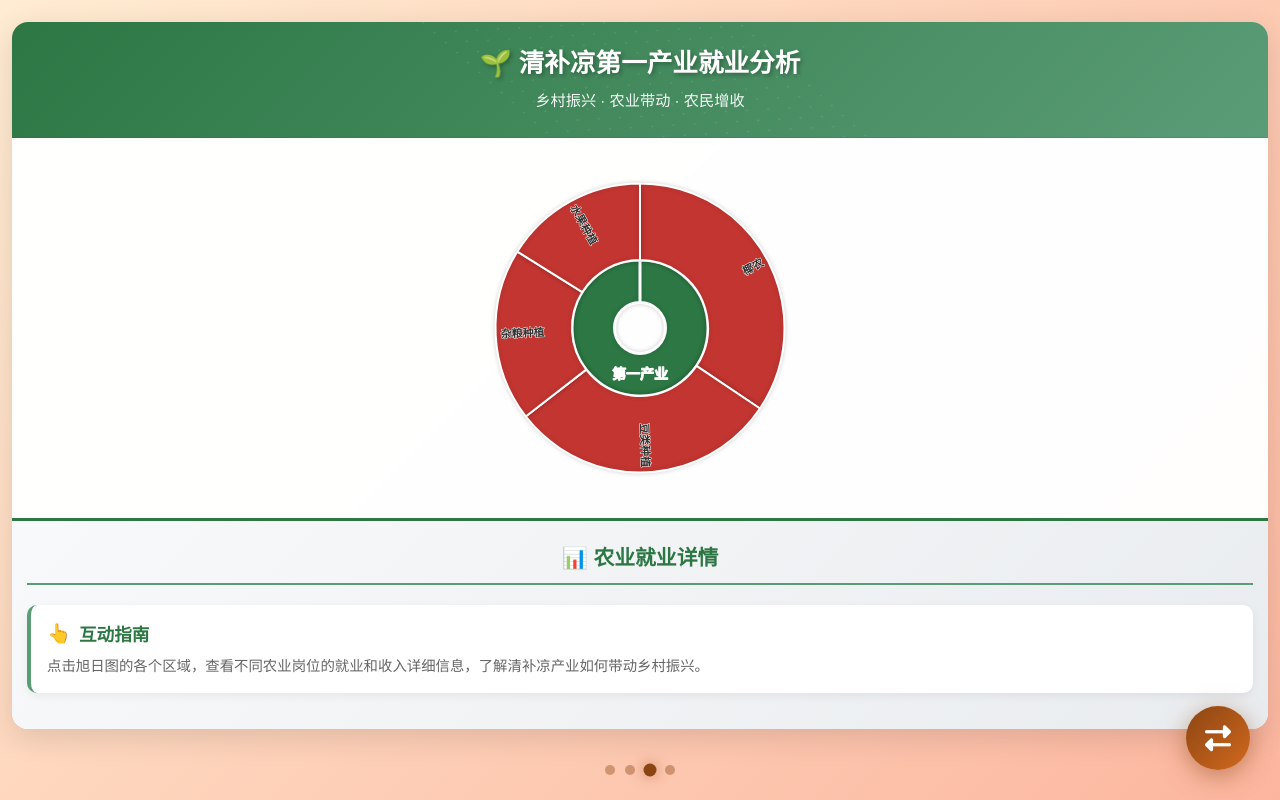
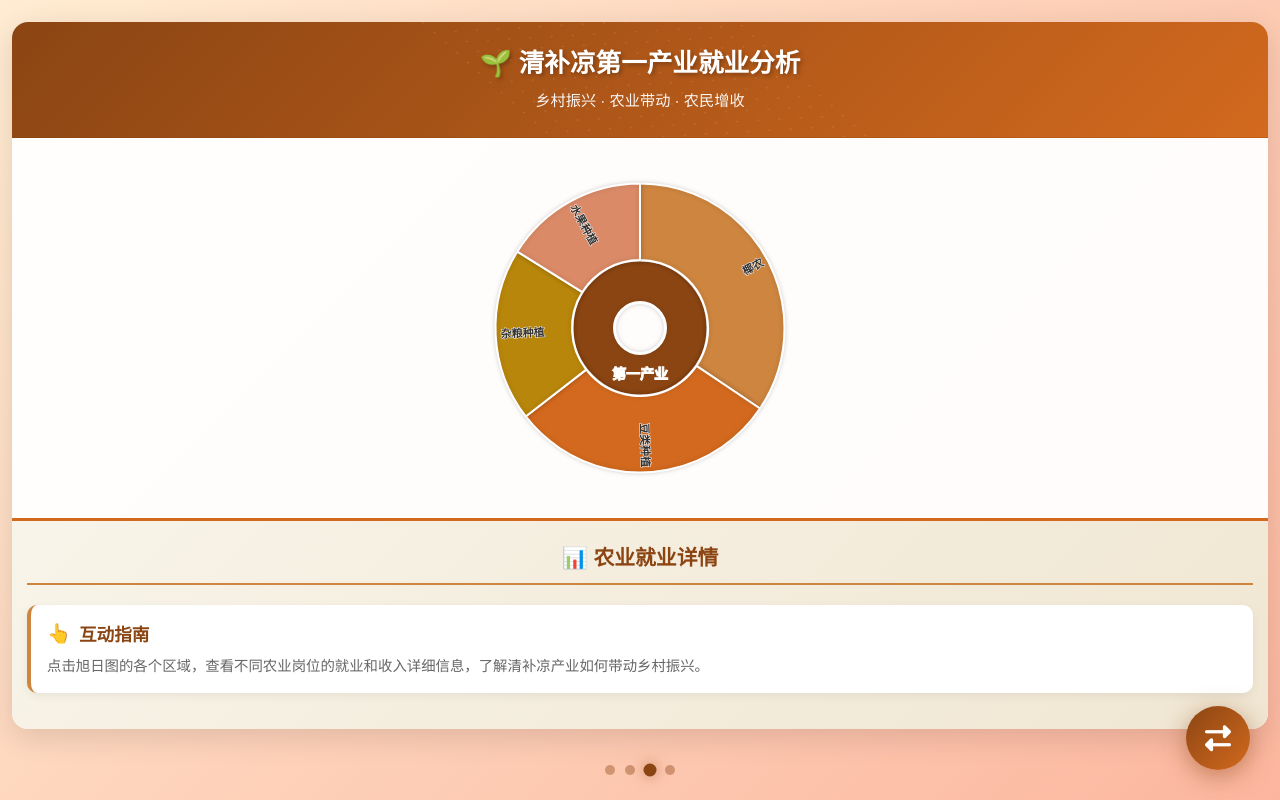
Before and after one commit to LingLi-h5/qingbuliang, a plain HTML site: page page/page3.html in a window 1280 px wide. Drawn offline with nearby package versions, Linux system fonts and the light colour scheme.

Commit message:
这里写你改了啥

```diff
--- a/page/page3.html
+++ b/page/page3.html
@@ -4,8 +4,7 @@
     <meta charset="UTF-8">
     <meta name="viewport" content="width=device-width, initial-scale=1.0, maximum-scale=1.0, user-scalable=no">
     <title>清补凉第一产业 - 乡村振兴就业分析</title>
-    <script src="../js/echarts.min.js"></script>
-    <link rel="stylesheet" href="../css/main.css">
+    <script src="https://cdn.jsdelivr.net/npm/echarts@5.4.3/dist/echarts.min.js"></script>
     <link rel="stylesheet" href="https://cdnjs.cloudflare.com/ajax/libs/font-awesome/6.4.0/css/all.min.css">
     <style>
         * {
@@ -31,7 +30,7 @@
         .container {
             width: 100%;
             max-width: 100%;
-            background: rgba(255, 255, 255, 0.98);
+            background: rgba(255, 255, 255, 0.95);
             border-radius: 16px;
             box-shadow: 0 8px 30px rgba(0, 0, 0, 0.12);
             overflow: hidden;
@@ -40,13 +39,13 @@
         }
 
         .header {
-            background: linear-gradient(135deg, #2c7744 0%, #5a9c76 100%);
+            background: linear-gradient(135deg, #8B4513 0%, #D2691E 100%);
             color: white;
             padding: 25px 20px;
             text-align: center;
             position: relative;
             overflow: hidden;
-            border-bottom: 1px solid rgba(44, 119, 68, 0.2);
+            border-bottom: 1px solid rgba(139, 69, 19, 0.2);
         }
 
         .header::before {
@@ -93,21 +92,22 @@
             height: 380px;
             padding: 20px 15px;
             min-height: 380px;
+            background: transparent;
         }
 
         .info-panel {
             width: 100%;
             padding: 20px 15px;
-            background: linear-gradient(135deg, #f8f9fa 0%, #e9ecef 100%);
-            border-top: 3px solid #2c7744;
+            background: linear-gradient(135deg, #f8f4e9 0%, #f0e6d2 100%);
+            border-top: 3px solid #D2691E;
         }
 
         .info-title {
             font-size: 1.3rem;
-            color: #2c7744;
+            color: #8B4513;
             margin-bottom: 20px;
             padding-bottom: 12px;
-            border-bottom: 2px solid #5a9c76;
+            border-bottom: 2px solid #CD853F;
             text-align: center;
             font-weight: 600;
         }
@@ -118,7 +118,7 @@
             background: white;
             border-radius: 10px;
             box-shadow: 0 3px 10px rgba(0, 0, 0, 0.06);
-            border-left: 4px solid #5a9c76;
+            border-left: 4px solid #CD853F;
             transition: all 0.3s ease;
         }
 
@@ -128,7 +128,7 @@
         }
 
         .detail-item h3 {
-            color: #2c7744;
+            color: #8B4513;
             font-size: 1.1rem;
             margin-bottom: 10px;
             display: flex;
@@ -139,7 +139,7 @@
 
         .income-bar {
             height: 10px;
-            background: #e9ecef;
+            background: #f5e8c8;
             border-radius: 5px;
             overflow: hidden;
             margin: 8px 0;
@@ -156,7 +156,7 @@
 
         .income-text {
             font-size: 0.9rem;
-            color: #495057;
+            color: #5a4a42;
             margin: 6px 0;
             display: flex;
             justify-content: space-between;
@@ -165,15 +165,15 @@
         }
 
         .highlight {
-            color: #f5222d;
+            color: #d46b08;
             font-weight: bold;
             font-size: 0.95rem;
         }
 
         .comparison {
-            color: #52c41a;
+            color: #d46b08;
             font-weight: bold;
-            background: rgba(82, 196, 26, 0.1);
+            background: rgba(212, 107, 8, 0.1);
             padding: 4px 8px;
             border-radius: 12px;
             font-size: 0.8rem;
@@ -185,7 +185,7 @@
             font-size: 1.2rem;
         }
 
-        /* 浮动操作按钮样式 - 与page6完全一致 */
+        /* 浮动操作按钮样式 */
         .fab-container {
             position: fixed;
             bottom: 30px;
@@ -443,7 +443,7 @@
         </div>
     </div>
 
-    <!-- 浮动操作按钮 - 与page6完全一致 -->
+    <!-- 浮动操作按钮 -->
     <div class="fab-container">
         <button class="fab-main" id="fabMain">
             <i class="fas fa-exchange-alt"></i>
@@ -464,7 +464,7 @@
     </div>
 
     <script>
-        // 浮动操作按钮功能 - 与page6完全一致
+        // 浮动操作按钮功能
         const fabMain = document.getElementById('fabMain');
         const fabMenu = document.getElementById('fabMenu');
 
@@ -500,7 +500,7 @@
         const agricultureData = {
             name: '第一产业',
             itemStyle: {
-                color: '#2c7744'
+                color: '#8B4513'
             },
             children: [
                 {
@@ -510,7 +510,8 @@
                     localRate: '95%',
                     detail: '主要负责椰子种植和采收，采用生态种植技术，工作地点主要在海南、广东等热带乡村地区。',
                     comparison: '较传统种植收入提升45%',
-                    icon: '🥥'
+                    icon: '🥥',
+                    itemStyle: { color: '#CD853F' }
                 },
                 {
                     name: '豆类种植',
@@ -519,7 +520,8 @@
                     localRate: '92%',
                     detail: '种植红豆、绿豆等核心原料，采用"公司+合作社+农户"模式，统一技术标准和收购。',
                     comparison: '较传统种植收入提升55%',
-                    icon: '🫘'
+                    icon: '🫘',
+                    itemStyle: { color: '#D2691E' }
                 },
                 {
                     name: '杂粮种植',
@@ -528,7 +530,8 @@
                     localRate: '90%',
                     detail: '种植薏米、西米等特色杂粮，产品附加值高，带动山区农民增收致富。',
                     comparison: '较传统种植收入提升60%',
-                    icon: '🌾'
+                    icon: '🌾',
+                    itemStyle: { color: '#B8860B' }
                 },
                 {
                     name: '水果种植',
@@ -537,19 +540,21 @@
                     localRate: '88%',
                     detail: '种植西瓜、菠萝、芒果等搭配水果，实现四季轮作，提高土地利用率。',
                     comparison: '较传统种植收入提升65%',
-                    icon: '🍉'
+                    icon: '🍉',
+                    itemStyle: { color: '#DA8A67' }
                 }
             ]
         };
 
         // 配置项 - 针对移动端优化
         const option = {
+            backgroundColor: 'transparent',
             tooltip: {
                 trigger: 'item',
                 formatter: function (params) {
                     if (params.data.value) {
                         return `
-                            <div style="font-weight: bold; color: #2c7744; margin-bottom: 6px; font-size: 14px;">
+                            <div style="font-weight: bold; color: #8B4513; margin-bottom: 6px; font-size: 14px;">
                                 ${params.data.icon || '🌱'} ${params.name}
                             </div>
                             <div style="font-size: 12px;">👥 就业人数: ${params.data.value.toLocaleString()}人</div>
@@ -557,7 +562,7 @@
                             <div style="font-size: 12px;">🏠 本地就业率: ${params.data.localRate}</div>
                         `;
                     }
-                    return `<div style="font-weight: bold; font-size: 14px; color: #2c7744;">${params.name}</div>`;
+                    return `<div style="font-weight: bold; font-size: 14px; color: #8B4513;">${params.name}</div>`;
                 },
                 confine: true,
                 textStyle: {
@@ -674,7 +679,7 @@
                             ${params.data.children.map(child => `
                                 <div style="display: flex; justify-content: space-between; align-items: center; padding: 6px 0; border-bottom: 1px solid #f0f0f0; font-size: 0.85rem;">
                                     <span>${child.icon} ${child.name}</span>
-                                    <span style="color: #2c7744; font-weight: bold;">${child.value}人</span>
+                                    <span style="color: #8B4513; font-weight: bold;">${child.value}人</span>
                                 </div>
                             `).join('')}
                         </div>
```
Also changed, not shown: page/page9.html (+0 -1 lines).
